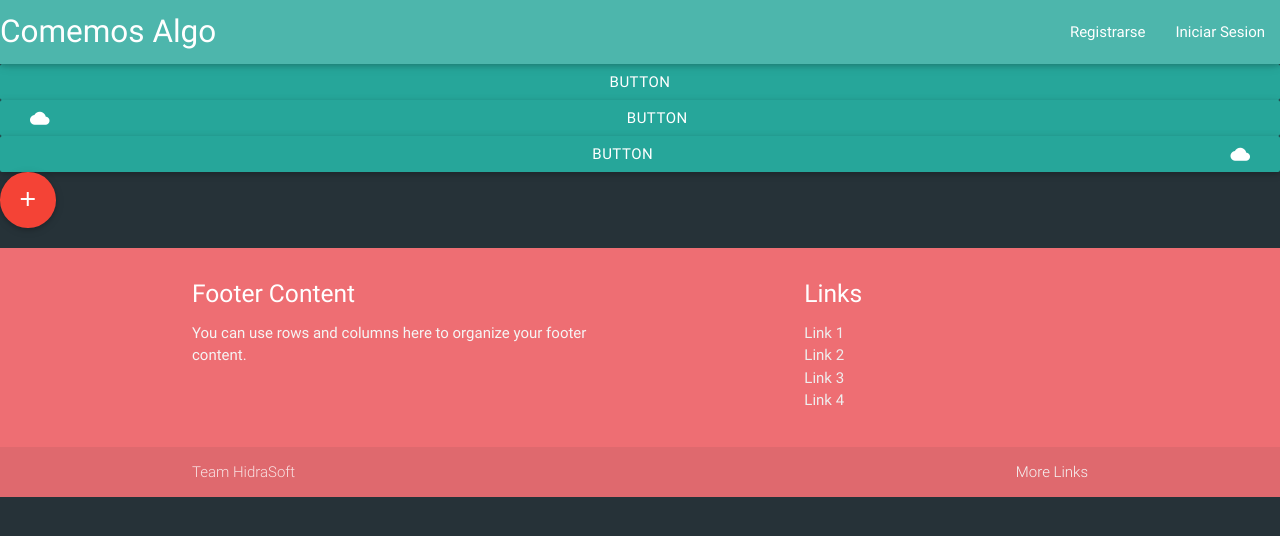
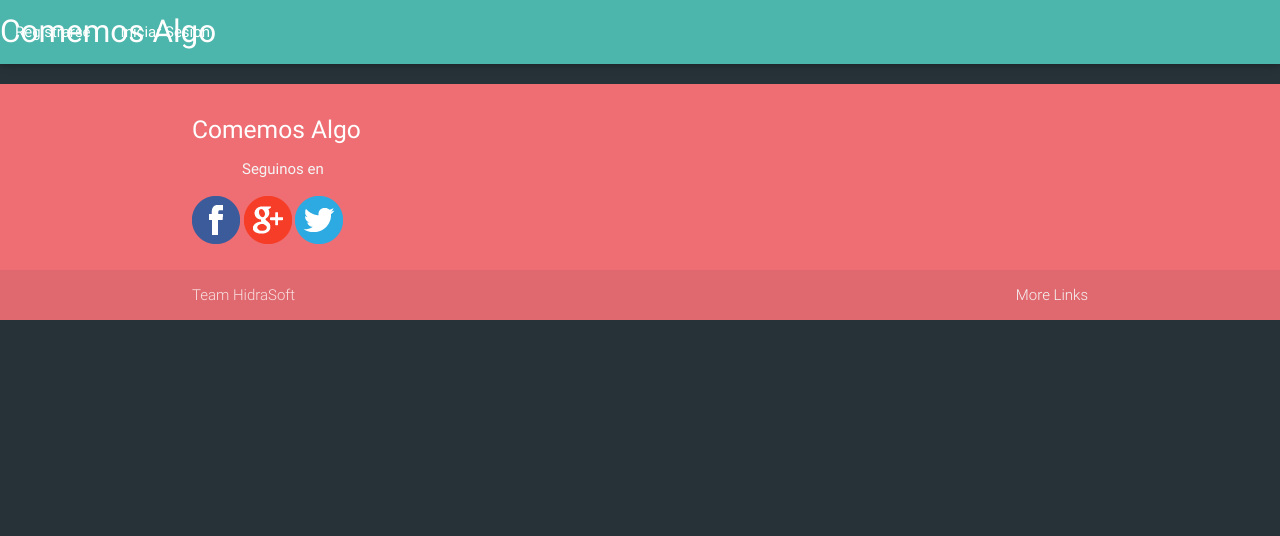
Before and after one commit to Hidra-Soft/comemosalgo, a Django app: page / in a window 1280 px wide. Shown: the top 536 px of the page. Run offline with Django 3.2, Linux system fonts and the light colour scheme.

Commit message:
modificaciones generales

```diff
--- a/static/css/styles.css
+++ b/static/css/styles.css
@@ -7,3 +7,11 @@
   main {
     flex: 1 0 auto;
   }
+
+  .imgen {
+  width: 20px;
+  height: 10px;
+}
+    p {
+    text-indent: 50px;
+    }
--- a/templates/base.html
+++ b/templates/base.html
@@ -1,70 +1,43 @@
 {% load staticfiles %}
 <!DOCTYPE html>
-<html lang="en">
+<html lang="es">
     <head>
         <meta charset="UTF-8">
-    {% block extrastatic %}
-
-    <link href="http://fonts.googleapis.com/icon?family=Material+Icons" rel="stylesheet">
+        <link rel="stylesheet" href="{% static 'css/styles.css' %}">
+        <link rel="stylesheet" href="http://fonts.googleapis.com/icon?family=Material+Icons">
         <link rel="stylesheet" href="{% static 'css/materialize.css' %}">
-    <link rel="stylesheet" href="{% static 'css/styles.css' %}">
-    {% endblock %}
-
-
         <title>{% block title %} Document {% endblock %}</title>
         <meta name="viewport" content="width=device-width, initial-scale=1.0"/>
+    </head>
 
-</head>
-<body class=" blue-grey darken-4">
+    <body class="blue-grey darken-4">
         <!-- Barra de navegacion -->
-    <div class="navbar-fixed ">
-        <nav class=" teal lighten-2">
-            <div class="nav-wrapper">
+        <div class="navbar-fixed">
+            <nav class="teal lighten-2">
+                <div class="nav_wrapper">
                     <a href="#" class="brand-logo">Comemos Algo</a>
-              <ul id="nav-mobile" class="right hide-on-med-and-down">
+                    <ul>
                         <li><a href="#">Registrarse</a></li>
                         <li><a href="#">Iniciar Sesion</a></li>
-
                     </ul>
                 </div>
             </nav>
         </div>
-    <!--------Contenido---------->
 
-        <a class="waves-effect waves-light btn">button</a>
-<a class="waves-effect waves-light btn"><i class="material-icons left">cloud</i>button</a>
-<a class="waves-effect waves-light btn"><i class="material-icons right">cloud</i>button</a>
-        <a class="btn-floating btn-large waves-effect waves-light red"><i class="material-icons">add</i></a>
+        <!--Contenido-->
 
-
-
-
-
-
-
-
-
-
-
-
-
-
-    <!--------Footer------------->
+        <!--Footer-->
         <footer class="page-footer">
             <div class="container">
                 <div class="row">
                     <div class="col l6 s12">
-                <h5 class="white-text">Footer Content</h5>
-                <p class="grey-text text-lighten-4">You can use rows and columns here to organize your footer content.</p>
+                        <h5 class="white-text">Comemos Algo</h5>
+                        <p class="grey-text text-lighten-4">Seguinos en</p>
+                        <div>
+                            <a href="#"><img src="{% static 'img/social/facebook.png' %}" alt="Facebook"></a>
+                            <a href="#"><img src="{% static 'img/social/google.png' %}" alt="Google+"></a>
+                            <a href="#"><img src="{% static 'img/social/twitter.png' %}" alt="Twitter"></a>
                         </div>
-              <div class="col l4 offset-l2 s12">
-                <h5 class="white-text">Links</h5>
-                <ul>
-                  <li><a class="grey-text text-lighten-3" href="#!">Link 1</a></li>
-                  <li><a class="grey-text text-lighten-3" href="#!">Link 2</a></li>
-                  <li><a class="grey-text text-lighten-3" href="#!">Link 3</a></li>
-                  <li><a class="grey-text text-lighten-3" href="#!">Link 4</a></li>
-                </ul>
                     </div>
                 </div>
             </div>
@@ -77,9 +50,10 @@
         </footer>
 
 
-    <!-- Scrips ----->
+        <!-- Scripts-->
         <script src="{% static 'js/jquery-3.1.1.min.js' %}"></script>
         <script src="{% static 'js/materialize.js' %}"></script>
     </body>
 
+
 </html>
```
Also changed, not shown: apps/comercio/admin.py (+6 -6 lines), apps/comercio/models.py (+4 -3 lines), apps/producto/admin.py (+7 -7 lines), apps/comercio/migrations/0001_initial.py (added), apps/producto/migrations/0001_initial.py (added), media/img_comercios/flecha-curva-contorno-a-la-izquierda_318-37690.png (added), static/img/social/facebook.png (added), static/img/social/google.png (added), static/img/social/twitter.png (added). Lines whose indentation alone changed are shown as unchanged.
